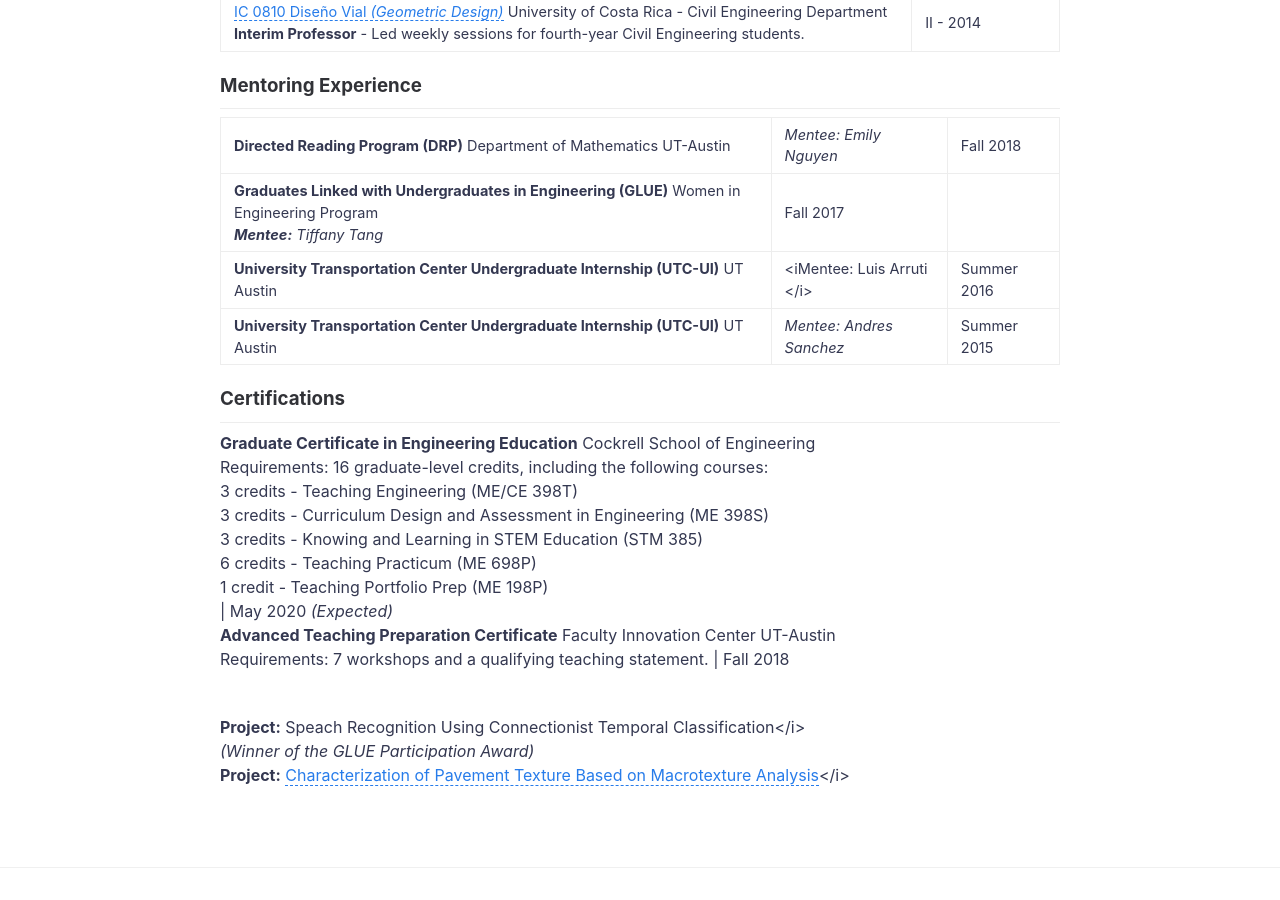
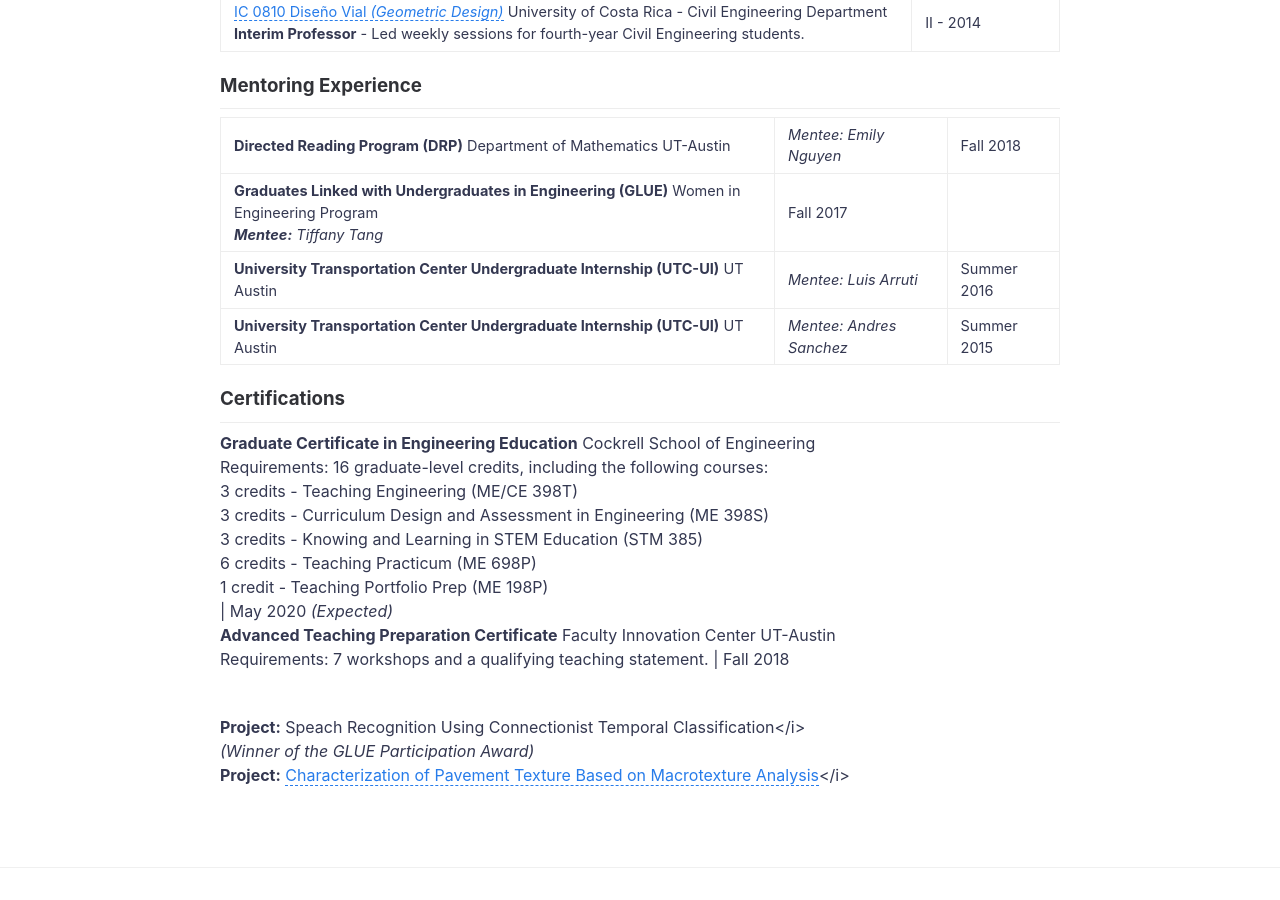
Before and after one commit to nzunigag/nzunigag.github.io, a Jekyll site: the page built from teaching.md, in a window 1280 px wide and 900 px high, scrolled down 641 px. Built offline with Jekyll 4.4.1, drawn with Linux system fonts in a browser that asks for light colours.

Commit message:
Update teaching.md

```diff
--- a/teaching.md
+++ b/teaching.md
@@ -22,8 +22,8 @@ ___
 
 <b>Directed Reading Program (DRP)</b> Department of Mathematics UT-Austin | <i>Mentee: Emily Nguyen  | Fall 2018 <br>
 <b>Graduates Linked with Undergraduates in Engineering (GLUE)</b> Women in Engineering Program <br> <i><b>Mentee:</b> Tiffany Tang | Fall 2017 <br>
-<b>University Transportation Center Undergraduate Internship (UTC-UI)</b> UT Austin | <iMentee: Luis Arruti </i> | Summer 2016 <br>
-<b>University Transportation Center Undergraduate Internship (UTC-UI)</b> UT Austin | <i>Mentee: Andres Sanchez</i> | Summer 2015 <br>
+<b>University Transportation Center Undergraduate Internship (UTC-UI)</b> UT Austin | <i>Mentee: Luis Arruti </i> | Summer 2016 <br>
+<b>University Transportation Center Undergraduate Internship (UTC-UI)</b> UT Austin | <i>Mentee: Andres Sanchez</i> | Summer 2015
 
 ### Certifications
 ___
```
